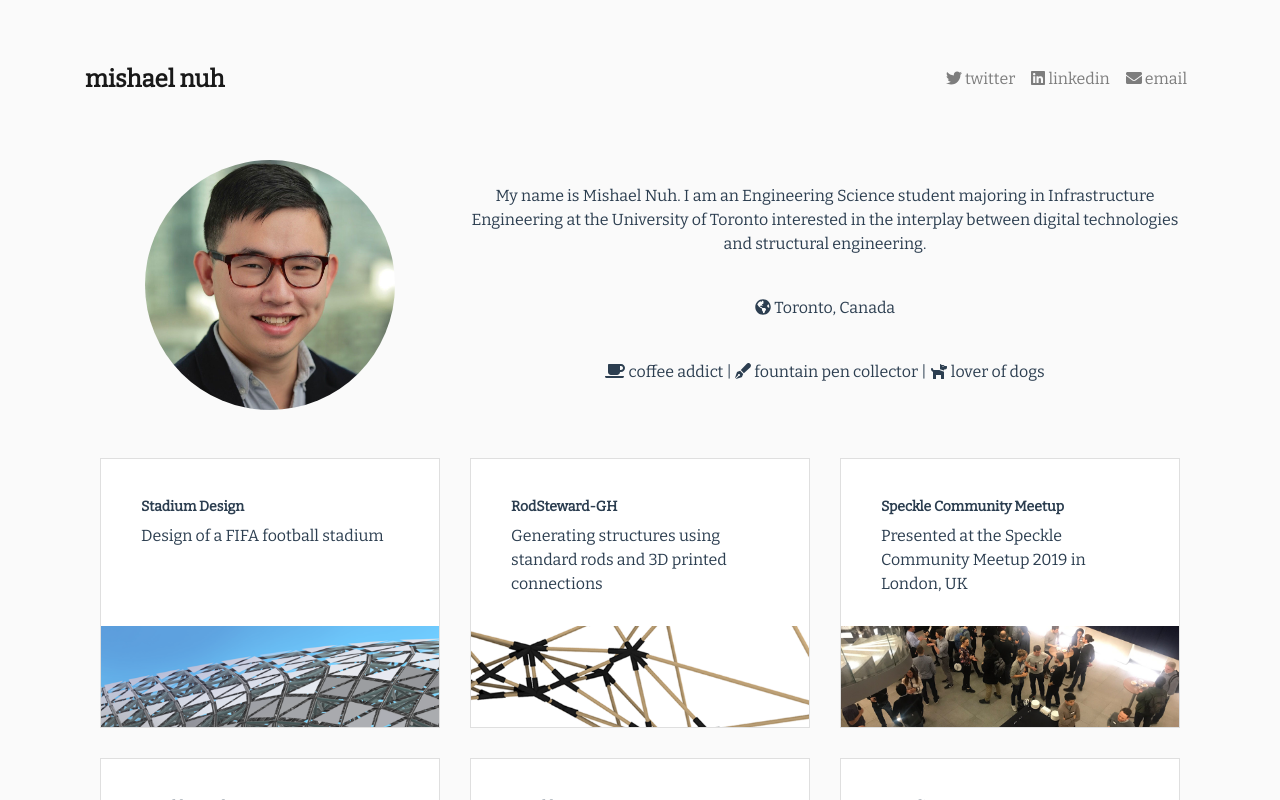
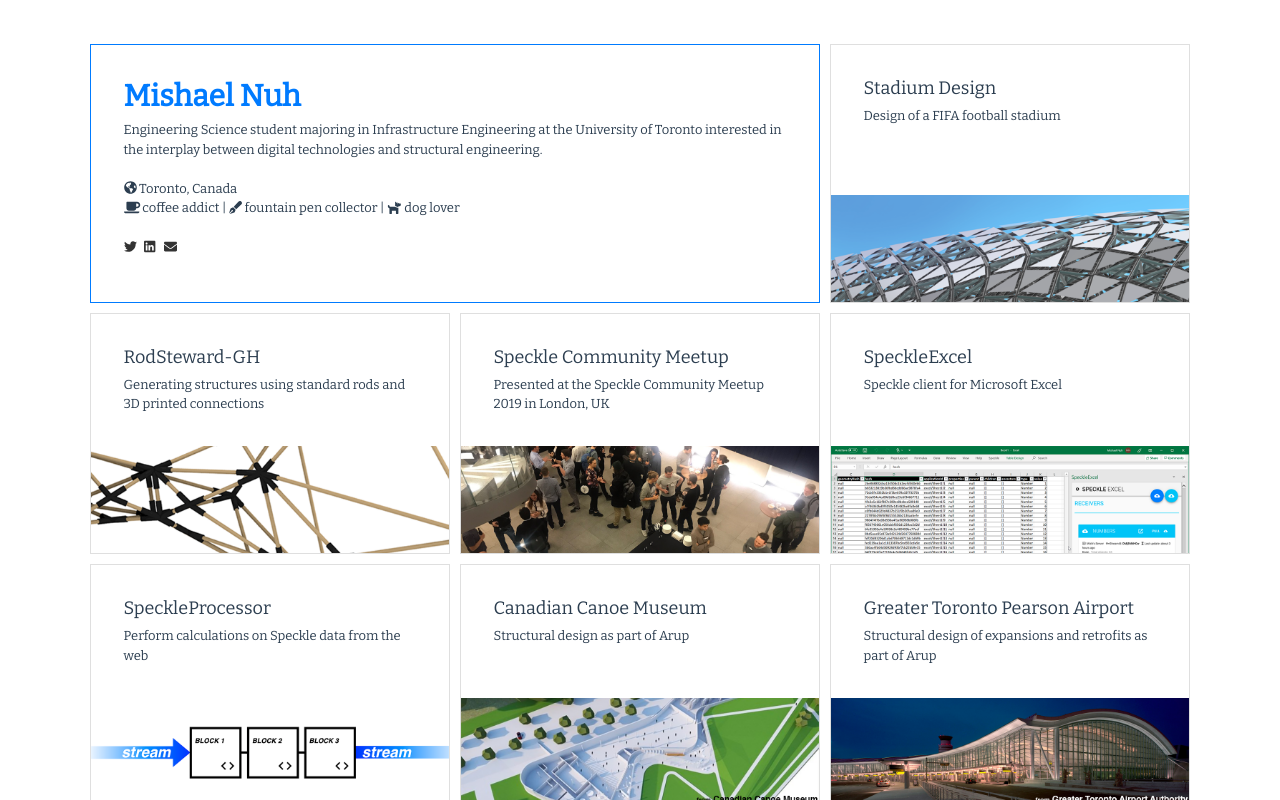
Before and after one commit to mishaelnuh/website, a Vue app: page /#/ in a window 1280 px wide. Shown: the top 800 px of the page. Built offline with nearby package versions, Linux system fonts and the light colour scheme.

Commit message:
Change the layout to be more card based

```diff
--- a/package.json
+++ b/package.json
@@ -13,7 +13,7 @@
     "@fortawesome/free-solid-svg-icons": "^5.12.0",
     "@fortawesome/vue-fontawesome": "^0.1.9",
     "bootstrap": "^4.4.1",
-    "bootstrap-vue": "^2.1.0",
+    "bootstrap-vue": "^2.11.0",
     "core-js": "^3.4.3",
     "marked": "^0.8.0",
     "node-sass": "^4.13.0",
--- a/src/App.vue
+++ b/src/App.vue
@@ -1,31 +1,14 @@
 <template>
   <div id="app">
-    <b-container class="mb-5 mt-5" >
-      <b-row>
+    <b-container fluid="xl" class="mt-3">
+      <b-row class="mt-5">
         <b-col>
-          <b-navbar toggleable="sm" type="light" style="padding-left: 0px; padding-right: 0px; margin-bottom: 50px;">
-            <b-navbar-brand href="#/" style="font-size: 150%; font-weight: bold;">mishael nuh</b-navbar-brand>
-            <b-navbar-toggle target="nav-collapse"></b-navbar-toggle>
-            <b-collapse id="nav-collapse" is-nav>
-              <b-navbar-nav class="ml-auto">
-                <b-nav-item href="https://twitter.com/MishaelNuh"><font-awesome-icon :icon="{ prefix: 'fab', iconName: 'twitter' }"/> twitter</b-nav-item>
-                <b-nav-item href="https://www.linkedin.com/in/mishaelnuh/"><font-awesome-icon :icon="{ prefix: 'fab', iconName: 'linkedin' }"/> linkedin</b-nav-item>
-                <b-nav-item href="mailto:mishael.ebel.nuh@gmail.com"><font-awesome-icon icon="envelope"/> email</b-nav-item>
-              </b-navbar-nav>
-            </b-collapse>
-          </b-navbar>
+          <router-view :key="$route.fullPath"></router-view>
         </b-col>
       </b-row>
-      <b-row>
-        <b-col>
-        <router-view :key="$route.fullPath"></router-view>
-        </b-col>
-      </b-row>
-      <b-row>
-        <b-col style="text-align:center;">
-          <div style="padding-top: 20px;">
+      <b-row class="mt-2">
+        <b-col style="text-align: right;">
           <p><font-awesome-icon icon="copyright"/> 2020 Mishael Nuh</p>
-          </div>
         </b-col>
       </b-row>
     </b-container>
--- a/src/custom.scss
+++ b/src/custom.scss
@@ -9,7 +9,7 @@
 }
 
 body {
-  background: #fafafa !important;
+  background: white !important;
 }
 
 *:focus {
@@ -18,21 +18,34 @@
 
 * {
   border-radius: 0 !important;
+  font-size: 13px !important;
+}
+
+h1 {
+  font-size: 30px !important;
+  font-weight: bold !important;
+  color: #007bff;
+}
+
+h2 {
+  font-size: 20px !important;
+  font-weight: bold !important;
 }
 
 h3 {
-  font-size: 14px !important;
-  font-weight: bold !important;
+  font-size: 18px !important;
 }
 
-.card {
+.hoverCard {
   transition: 0.3s;
 }
 
-.card:hover {
+.hoverCard:hover {
   cursor: pointer;
-  background-color: #eeeeee;
+  border-color: #007bff;
+  color: #007bff;
 }
+
 
 #markdown {
   text-align: left;
--- a/src/main.js
+++ b/src/main.js
@@ -10,9 +10,12 @@
 
 import { library } from '@fortawesome/fontawesome-svg-core'
 import { faTwitter, faLinkedin } from '@fortawesome/free-brands-svg-icons'
-import { faEnvelope, faCoffee, faPenFancy, faDog, faGlobeAmericas, faCopyright } from '@fortawesome/free-solid-svg-icons'
+import { faEnvelope, faCoffee, faPenFancy, faDog, faGlobeAmericas, faCopyright, faHome, faArrowLeft, faArrowRight } from '@fortawesome/free-solid-svg-icons'
 import { FontAwesomeIcon } from '@fortawesome/vue-fontawesome'
 
+library.add(faHome)
+library.add(faArrowLeft)
+library.add(faArrowRight)
 library.add(faCopyright)
 library.add(faGlobeAmericas)
 library.add(faCoffee)
--- a/src/pages/Home.vue
+++ b/src/pages/Home.vue
@@ -1,31 +1,35 @@
 <template>
   <div>
-    <b-container class="mb-5">
-      <b-row align-h="center" class="mb-5">
-        <b-col md='4'>
-          <img src="/img/headshot.jpg" width="250" height="250" class="rounded-circle" />
-        </b-col>
-        <b-col md='8'>
+    <b-row no-gutters>
+      <b-col md="12" lg="8" xl="8" style="padding: 5px;">
+        <b-card border-variant="primary" class="overflow-hidden" style="height: 100%;">
+          <b-card-body style="text-align: left;">
+            <b-card-text>
+              <h1>Mishael Nuh</h1>
+              <p>
+                Engineering Science student majoring in Infrastructure Engineering at the University of Toronto interested in the interplay between digital technologies and structural engineering.
                 <br/>
-          <p>My name is Mishael Nuh. I am an Engineering Science student majoring in Infrastructure Engineering at the University of Toronto interested in the interplay between digital technologies and structural engineering.</p>
                 <br/>
-          <p>
                 <font-awesome-icon icon="globe-americas"/> Toronto, Canada
-          </p>
                 <br/>
-          <p>
                   <font-awesome-icon icon="coffee"/> coffee addict |
                   <font-awesome-icon icon="pen-fancy"/> fountain pen collector |
-            <font-awesome-icon icon="dog"/> lover of dogs
+                  <font-awesome-icon icon="dog"/> dog lover
+                <br/>
+                <br/>
+                <a style="color: #333333;" href="https://twitter.com/MishaelNuh"><font-awesome-icon :icon="{ prefix: 'fab', iconName: 'twitter' }" /></a>
+                &nbsp;
+                <a style="color: #333333;" href="https://www.linkedin.com/in/mishaelnuh/"><font-awesome-icon :icon="{ prefix: 'fab', iconName: 'linkedin' }"/></a>
+                &nbsp;
+                <a style="color: #333333;" href="mailto:mishael.ebel.nuh@gmail.com"><font-awesome-icon icon="envelope"/></a>
               </p>
+            </b-card-text>
+          </b-card-body>
+        </b-card>
       </b-col>
-      </b-row>
-      <b-row>
-        <b-col>
-          <b-row v-for="(row, index) in groupedPages" :key="index">
-            <b-col md="4" v-for="p in row" :key="p.id">
-              <b-card style="height: 90%;" img-bottom :img-src="p.image" @click="clickPage(p)">
-                <b-card-body style="text-align: left; padding-bottom: 40px;">
+      <b-col md="6" lg="4" xl="4" v-for="p in pages" :key="p.id" style="padding: 5px;">
+          <b-card class="hoverCard" style="height: 100%;" img-bottom :img-src="p.image" @click="clickPage(p)">
+            <b-card-body style="text-align: left;">
               <b-card-text>
                 <h3>{{p.title}}</h3>
                 {{p.shortDesc}}
@@ -34,9 +38,6 @@
           </b-card>
       </b-col>
     </b-row>
-        </b-col>
-      </b-row>
-    </b-container>
   </div>
 </template>
 
--- a/src/pages/Page.vue
+++ b/src/pages/Page.vue
@@ -1,33 +1,19 @@
 <template>
   <div v-if="page">
-    <b-container>
     <b-row>
-        <b-col md='1'>
-        </b-col>
-        <b-col md='10'>
-          <div mb-5>
-            <h2 style="text-align: left;">{{page.title}}</h2>
+      <b-col>
+        <div class="sticky-top" style="text-align: left; background-color: white; padding: 30px 0; border-bottom: 3px solid #007bff;">
+          <h2>{{page.title}}</h2>
+          <br/>
+          <a href="#/" style="color: #333333; cursor: pointer; margin-right: 20px;"><font-awesome-icon icon="home"/></a>
+          <a @click="goToPrev" style="color: #333333; cursor: pointer; margin-right: 20px;"><font-awesome-icon icon="arrow-left"/></a>
+          <a @click="goToNext" style="color: #333333; cursor: pointer;"><font-awesome-icon icon="arrow-right"/></a>
         </div>
-        </b-col>
-      </b-row>
-      <b-row>
-        <b-col md='1'>
-        </b-col>
-        <b-col md='10'>
         <br>
         <div id="markdown" v-html="markdownContent">
         </div>
       </b-col>
     </b-row>
-      <b-row>
-        <b-col md='1'>
-        </b-col>
-        <b-col md='10'>
-          <a @click="goToPrev" style="color: #333333; cursor: pointer; margin-right: 20px;">&lt; previous</a>
-          <a @click="goToNext" style="color: #333333; cursor: pointer;">next &gt;</a>
-        </b-col>
-      </b-row>
-    </b-container>
   </div>
 </template>
 
```
Also changed, not shown: 1 other file (tests, documents, lock files or other folders). Lines whose indentation alone changed are shown as unchanged.
